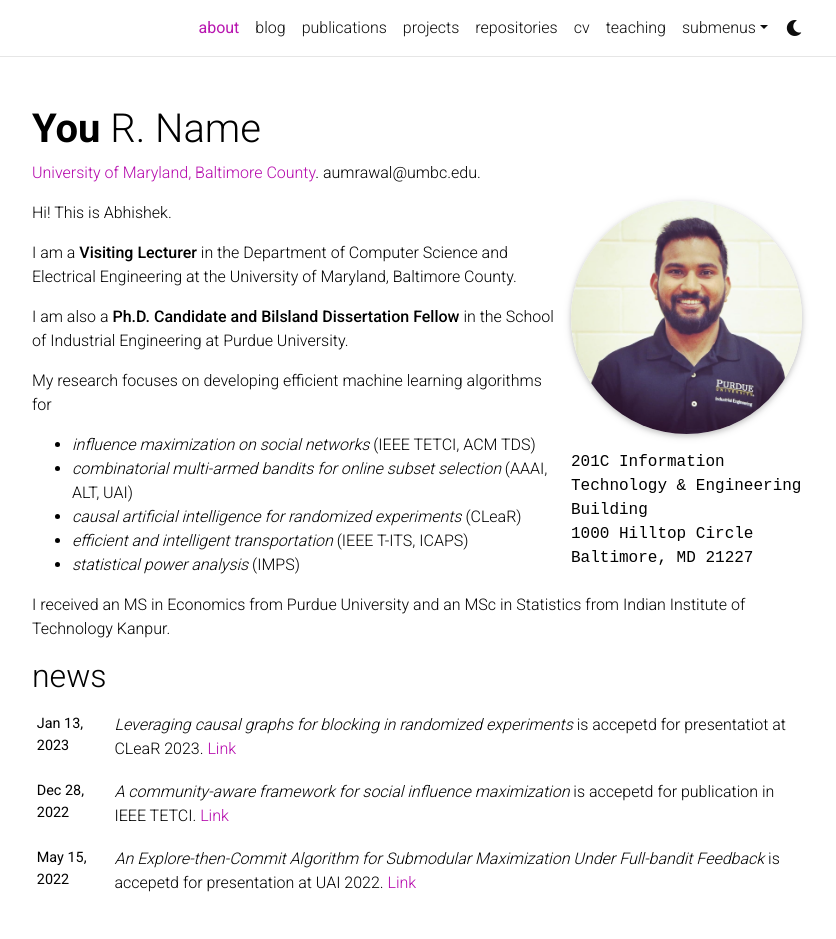
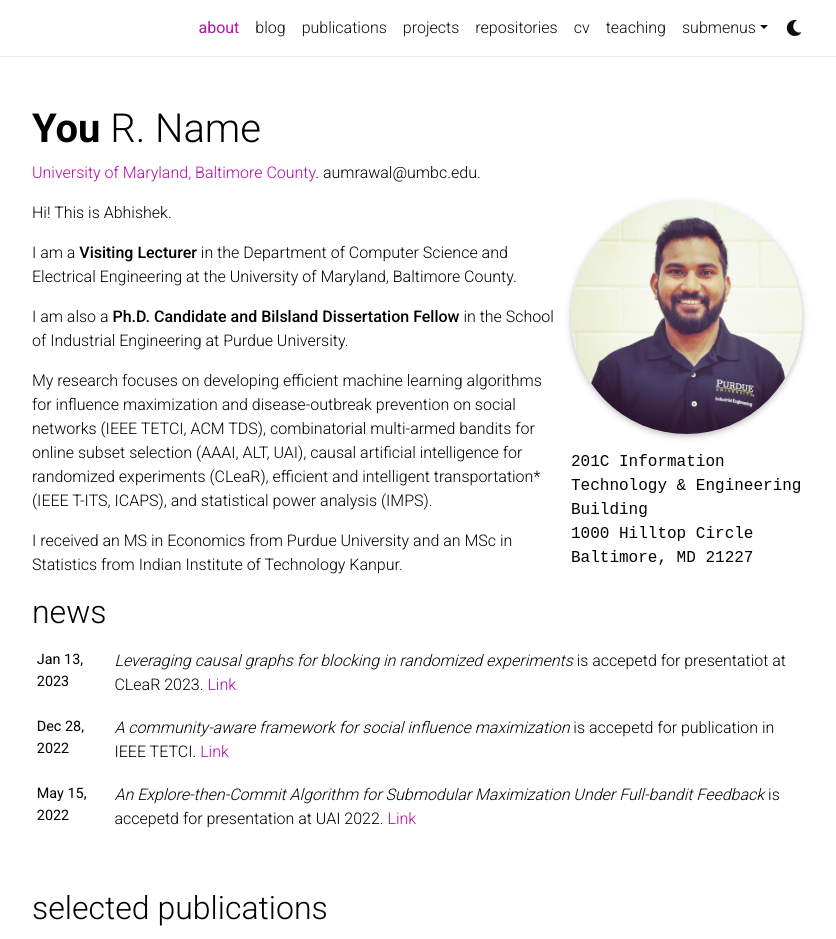
Before and after one commit to abhishekumrawal/old-website, a Jekyll site: the page built from _pages/about.md, in a window 1280 px wide and 1293 px high, cut to the strip 0-939 px from the top of the window. Shown: the whole strip, without its empty margins (223-1059 px from the left). Built offline with Jekyll 4.4.1, drawn with Linux system fonts in a browser that asks for light colours; full-size pictures stand in for the smaller copies a plugin makes; comment, search, counter and statistics services are not loaded; a style sheet for code colours, icons or effects is not loaded.

Commit message:
Update about.md

```diff
--- a/_pages/about.md
+++ b/_pages/about.md
@@ -25,13 +25,7 @@
 
 I am also a **Ph.D. Candidate and Bilsland Dissertation Fellow** in the School of Industrial Engineering at Purdue University.
 
-My research focuses on developing efficient machine learning algorithms for
-
-- *influence maximization on social networks* (IEEE TETCI, ACM TDS)
-- *combinatorial multi-armed bandits for online subset selection* (AAAI, ALT, UAI)
-- *causal artificial intelligence for randomized experiments* (CLeaR)
-- *efficient and intelligent transportation* (IEEE T-ITS, ICAPS)
-- *statistical power analysis* (IMPS)
+My research focuses on developing efficient machine learning algorithms for influence maximization and disease-outbreak prevention on social networks (IEEE TETCI, ACM TDS), combinatorial multi-armed bandits for online subset selection (AAAI, ALT, UAI), causal artificial intelligence for randomized experiments (CLeaR), efficient and intelligent transportation* (IEEE T-ITS, ICAPS), and statistical power analysis (IMPS).
 
 I received an MS in Economics from Purdue University and an MSc in Statistics from Indian Institute of Technology Kanpur.
 
```
